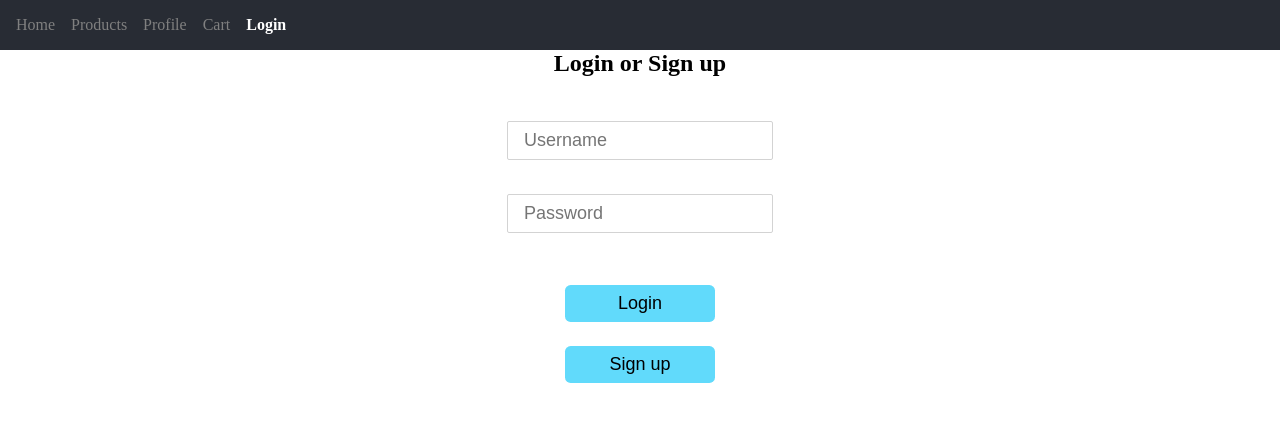
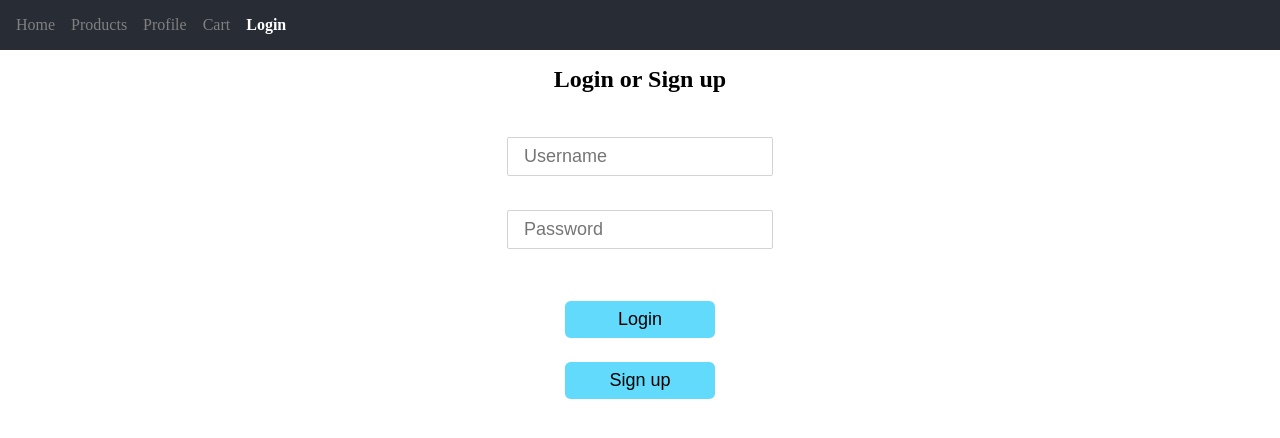
Before and after one commit to ShahidLandge/Shopping-App--React, a React (Create React App) app: page /login in a window 1280 px wide. Shown: the top 438 px of the page. Built offline with nearby package versions, Linux system fonts and the light colour scheme.

Commit message:
Update App.css

```diff
--- a/src/App.css
+++ b/src/App.css
@@ -145,7 +145,7 @@ th {
   flex-direction: column;
   align-items: center;
 }
-.formHeader {
+.heading {
   margin-top: 1rem;
 }
 
```
